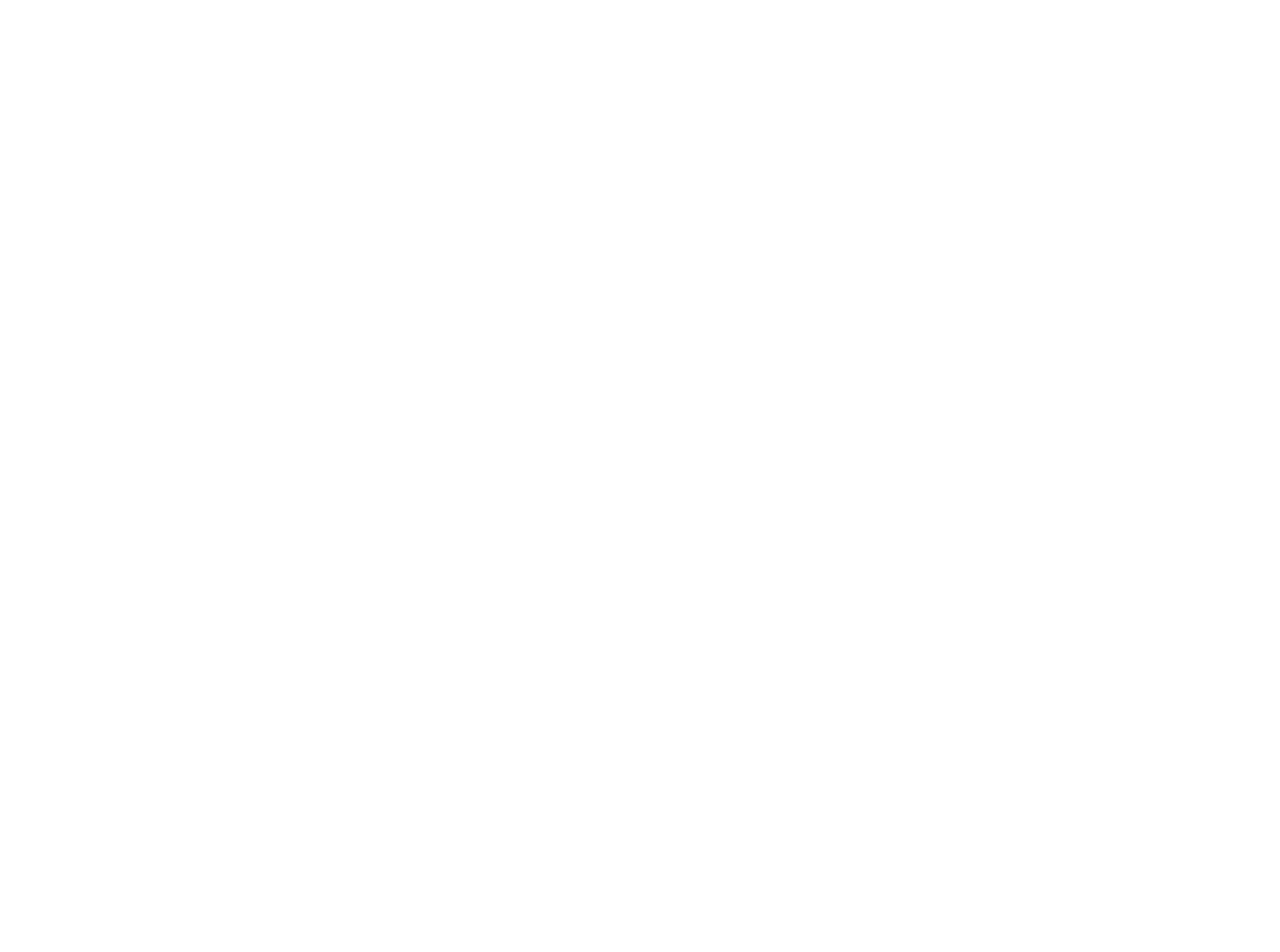
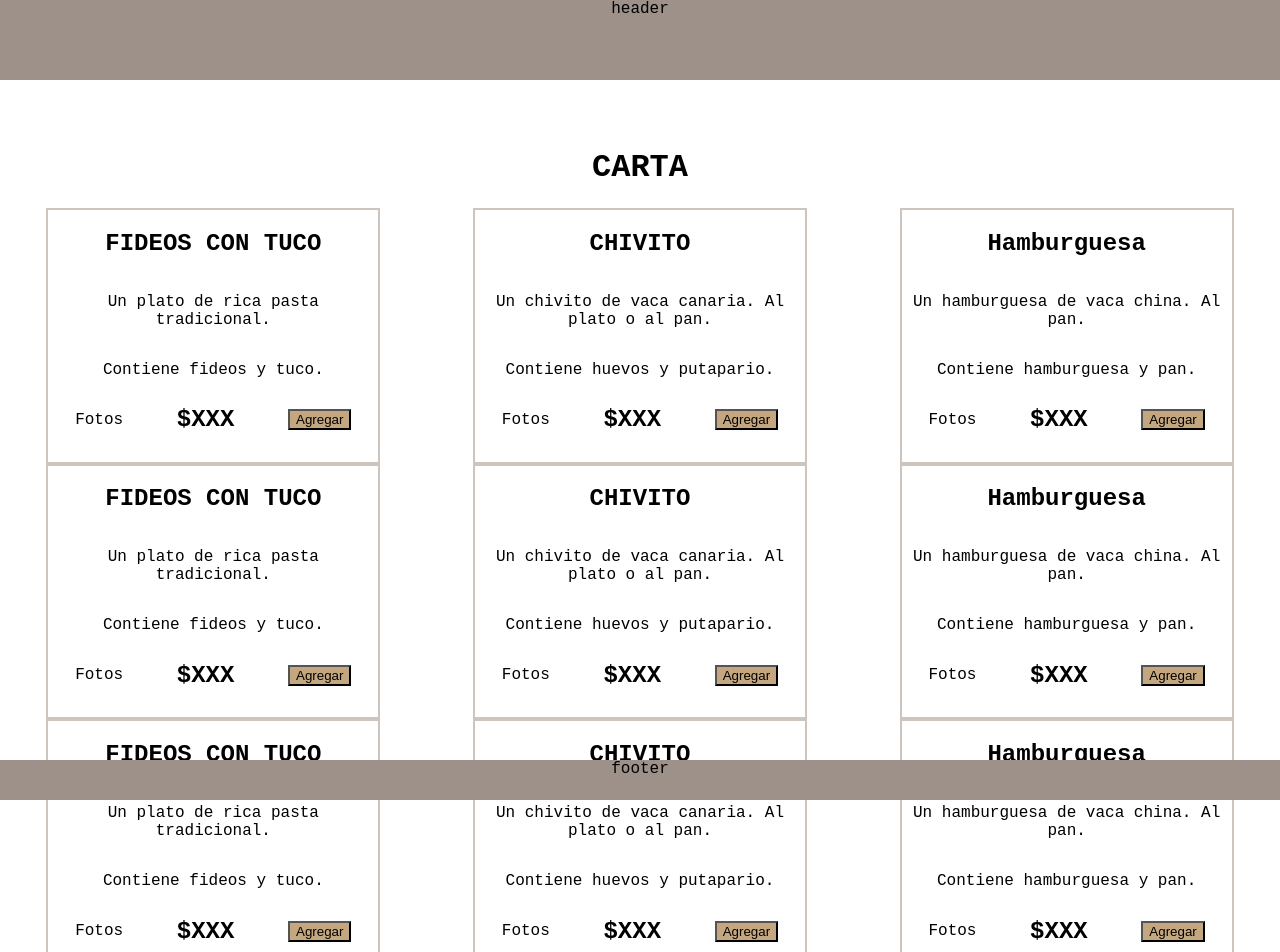
Before and after one commit to Korchea/RestoApp, a React (Create React App) app in the folder front/: page /carta in a window 1280 px wide. Before the commit this address had no page. Shown: the top 952 px of the page. Before the commit the page ends 800 px from the top, so only its background shows below. Built offline with nearby package versions, Linux system fonts and the light colour scheme.

Commit message:
Add Carta, Cliente login and Ingredientes and modify the Main page

```diff
--- a/front/src/App.js
+++ b/front/src/App.js
@@ -4,7 +4,11 @@
 import { BrowserRouter, Route, Routes } from "react-router-dom";
 import MainPage from './Components/MainPage';
 import './CSS/MainPage.css';
+import './CSS/SecondPage.css';
 import PersonalLogin from './Components/PersonalLogin';
+import ClienteLogin from './Components/ClienteLogin';
+import Carta from './Components/Carta';
+import Ingredientes from './Components/Ingredientes';
 
 
 function App() {
@@ -14,7 +18,10 @@
       <BrowserRouter>
         <Routes>
           <Route path='/' element={<MainPage />} />
+          <Route path='/cliente' element={<ClienteLogin />} />
           <Route path='/personal' element={<PersonalLogin />} />
+          <Route path='/carta' element={<Carta />} />
+          <Route path='/ingredientes' element={<Ingredientes />} />
         </Routes>
       </BrowserRouter>
     </div>
--- a/front/src/CSS/MainPage.css
+++ b/front/src/CSS/MainPage.css
@@ -1,7 +1,9 @@
 html, body {
     margin: 0;
     padding: 0;
-    overflow: hidden; /* Evita las barras de desplazamiento */
+    /* overflow: hidden;  Evita las barras de desplazamiento */
+    font-family: cursive, monospace;
+    text-align: center;
   }
 
   #container {
@@ -28,7 +30,6 @@
     width: 100%;
     height: 100%;
     display: flex;
-    justify-content: space-around;
     align-items: center;
   }
 
@@ -83,4 +84,5 @@
   #inside {
     width: 50%;
     height: 10%;
+    margin: 0%;
   }
--- /dev/null
+++ b/front/src/CSS/SecondPage.css
@@ -0,0 +1,55 @@
+header {
+    position: fixed;
+    top: 0;
+    width: 100%;
+    height: 10%;
+    background-color: #9d918a;
+}
+
+footer {
+    position: fixed;
+    bottom: 0;
+    width: 100%;
+    height: 5%;
+    background-color: #9d918a;
+}
+
+.second {
+    display: flex;
+    flex-direction: column;
+    padding-top: 10%;
+    padding-bottom: 5%;
+}
+
+.box {
+    width: 330px;
+    display: flex;
+    flex-direction: column;
+    border: 2px solid #cdc4bb;
+}
+
+.sub-box {
+    width: 100%;
+    height: 20%;
+    display: flex;
+    justify-content: space-around;
+    align-items: center;
+}
+
+#button3 {
+    background-color: #c4a77e;
+}
+
+.lista {
+    width: 100%;
+    display: flex;
+    flex-wrap: wrap;
+    justify-content: space-around;
+}
+
+.ingrediente {
+    width: 180px;
+    display: flex;
+    flex-direction: column;
+    border: 2px solid #cdc4bb;
+}
--- /dev/null
+++ b/front/src/Components/Carta.jsx
@@ -0,0 +1,103 @@
+export default function Carta() {
+    return (
+        <div>
+            <header>header</header>
+            <div className="second">
+                <h1>CARTA</h1>
+                <div className="lista">
+                    <div className="box">
+                        <h2>FIDEOS CON TUCO</h2>
+                        <p>Un plato de rica pasta tradicional.</p>
+                        <p>Contiene fideos y tuco.</p>
+                        <div className="sub-box">
+                            <div><p>Fotos</p></div>
+                            <h2>$XXX</h2>
+                            <button id="button3">Agregar</button>
+                        </div>
+                    </div>
+                    <div className="box">
+                        <h2>CHIVITO</h2>
+                        <p>Un chivito de vaca canaria. Al plato o al pan.</p>
+                        <p>Contiene huevos y putapario.</p>
+                        <div className="sub-box">
+                            <div><p>Fotos</p></div>
+                            <h2>$XXX</h2>
+                            <button id="button3">Agregar</button>
+                        </div>
+                    </div>
+                    <div className="box">
+                        <h2>Hamburguesa</h2>
+                        <p>Un hamburguesa de vaca china. Al pan.</p>
+                        <p>Contiene hamburguesa y pan.</p>
+                        <div className="sub-box">
+                            <div><p>Fotos</p></div>
+                            <h2>$XXX</h2>
+                            <button id="button3">Agregar</button>
+                        </div>
+                    </div>
+                    <div className="box">
+                        <h2>FIDEOS CON TUCO</h2>
+                        <p>Un plato de rica pasta tradicional.</p>
+                        <p>Contiene fideos y tuco.</p>
+                        <div className="sub-box">
+                            <div><p>Fotos</p></div>
+                            <h2>$XXX</h2>
+                            <button id="button3">Agregar</button>
+                        </div>
+                    </div>
+                    <div className="box">
+                        <h2>CHIVITO</h2>
+                        <p>Un chivito de vaca canaria. Al plato o al pan.</p>
+                        <p>Contiene huevos y putapario.</p>
+                        <div className="sub-box">
+                            <div><p>Fotos</p></div>
+                            <h2>$XXX</h2>
+                            <button id="button3">Agregar</button>
+                        </div>
+                    </div>
+                    <div className="box">
+                        <h2>Hamburguesa</h2>
+                        <p>Un hamburguesa de vaca china. Al pan.</p>
+                        <p>Contiene hamburguesa y pan.</p>
+                        <div className="sub-box">
+                            <div><p>Fotos</p></div>
+                            <h2>$XXX</h2>
+                            <button id="button3">Agregar</button>
+                        </div>
+                    </div>
+                    <div className="box">
+                        <h2>FIDEOS CON TUCO</h2>
+                        <p>Un plato de rica pasta tradicional.</p>
+                        <p>Contiene fideos y tuco.</p>
+                        <div className="sub-box">
+                            <div><p>Fotos</p></div>
+                            <h2>$XXX</h2>
+                            <button id="button3">Agregar</button>
+                        </div>
+                    </div>
+                    <div className="box">
+                        <h2>CHIVITO</h2>
+                        <p>Un chivito de vaca canaria. Al plato o al pan.</p>
+                        <p>Contiene huevos y putapario.</p>
+                        <div className="sub-box">
+                            <div><p>Fotos</p></div>
+                            <h2>$XXX</h2>
+                            <button id="button3">Agregar</button>
+                        </div>
+                    </div>
+                    <div className="box">
+                        <h2>Hamburguesa</h2>
+                        <p>Un hamburguesa de vaca china. Al pan.</p>
+                        <p>Contiene hamburguesa y pan.</p>
+                        <div className="sub-box">
+                            <div><p>Fotos</p></div>
+                            <h2>$XXX</h2>
+                            <button id="button3">Agregar</button>
+                        </div>
+                    </div>
+                </div>
+            </div>
+            <footer className="foot">footer</footer>
+        </div>
+    );
+}
--- /dev/null
+++ b/front/src/Components/ClienteLogin.jsx
@@ -0,0 +1,19 @@
+export default function ClienteLogin() {
+    return (
+        <div id="container">
+          <div id="logo">
+              <div className="centrado">
+                  <div className="Resto"></div>
+                  <div className="bloque">
+                    <div className="sub-bloque">
+                        <h1 id="inside">CLIENTE</h1>
+                        <h3 id="inside">NUMERO DE MESA</h3>
+                        <input id="inside" className="input" type="mesa"/>
+                        <button id="inside" className="boton2">SIGUIENTE</button>
+                    </div>
+                  </div>
+              </div>
+          </div>
+        </div>
+      );
+}
--- /dev/null
+++ b/front/src/Components/Ingredientes.jsx
@@ -0,0 +1,53 @@
+export default function Ingredientes() {
+    return (
+        <div>
+            <header>header</header>
+            <div className="second">
+                <h1>INGREDIENTES</h1>
+                <div className="lista">
+                    <div className="ingrediente">
+                        <h2>Nuevo</h2>
+                        <h2>+</h2>
+                    </div>
+                    <div className="ingrediente">
+                        <h2>Sal de barrio</h2>
+                        <h2>X2</h2>
+                    </div>
+                    <div className="ingrediente">
+                        <h2>Fiedos</h2>
+                        <h2>X2</h2>
+                    </div>
+                    <div className="ingrediente">
+                        <h2>Tuco</h2>
+                        <h2>X2</h2>
+                    </div>
+                    <div className="ingrediente">
+                        <h2>Carne</h2>
+                        <h2>X2</h2>
+                    </div>
+                    <div className="ingrediente">
+                        <h2>Rata</h2>
+                        <h2>X2</h2>
+                    </div>
+                    <div className="ingrediente">
+                        <h2>Pan</h2>
+                        <h2>X2</h2>
+                    </div>
+                    <div className="ingrediente">
+                        <h2>Huevo</h2>
+                        <h2>X2</h2>
+                    </div>
+                    <div className="ingrediente">
+                        <h2>Gato</h2>
+                        <h2>X2</h2>
+                    </div>
+                    <div className="ingrediente">
+                        <h2>Perro</h2>
+                        <h2>X2</h2>
+                    </div>
+                </div>
+            </div>
+            <footer className="foot">footer</footer>
+        </div>
+    );
+}
--- a/front/src/Components/MainPage.jsx
+++ b/front/src/Components/MainPage.jsx
@@ -1,3 +1,5 @@
+import {  NavLink } from "react-router-dom"
+
 export default function MainPage() {
     return (
       <div id="container">
@@ -6,8 +8,12 @@
                 <div className="Resto"></div>
                 <div className="bloque">
                   <div className="sub-bloque">
-                    <button className="boton">CLIENTE</button>
-                    <button className="boton">PERSONAL</button>
+                    <NavLink to="cliente">
+                      <button className="boton">CLIENTE</button>
+                    </NavLink>
+                    <NavLink to="personal">
+                      <button className="boton">PERSONAL</button>
+                    </NavLink>
                   </div>
                 </div>
             </div>
```
